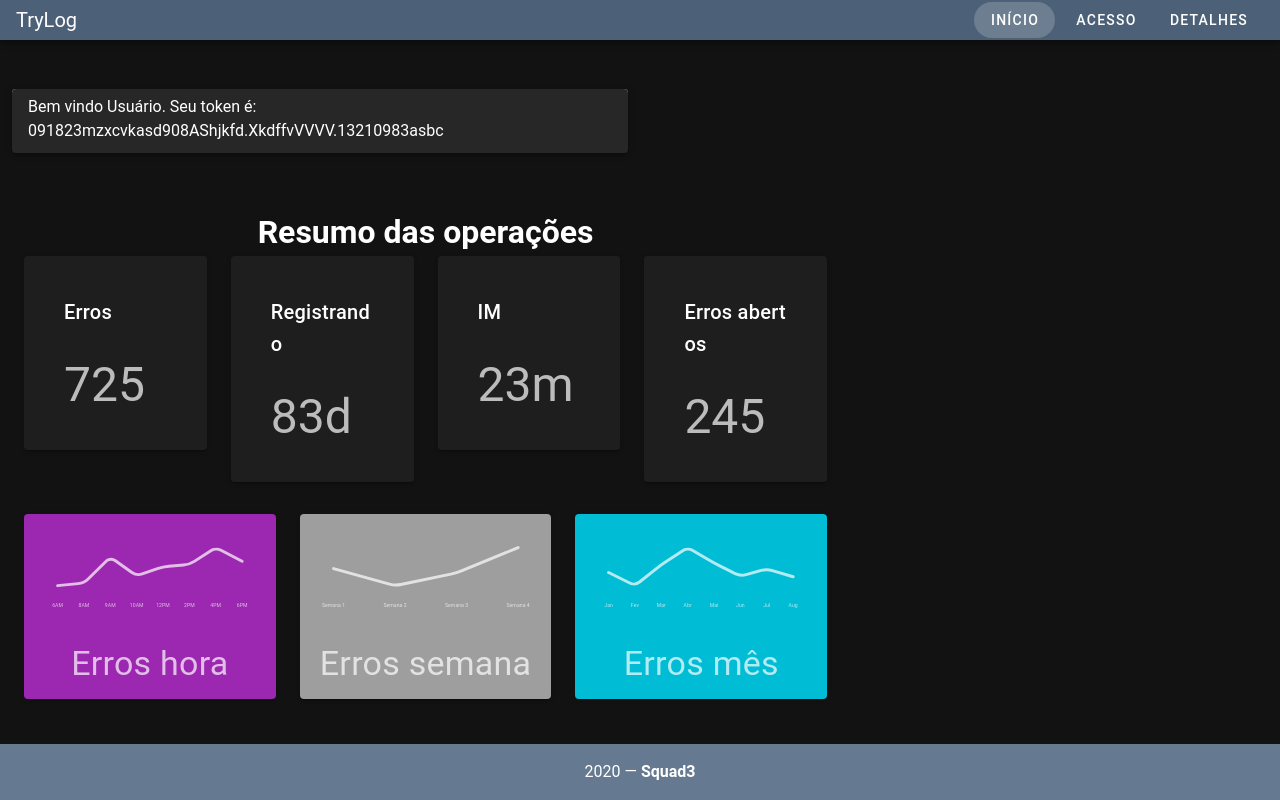
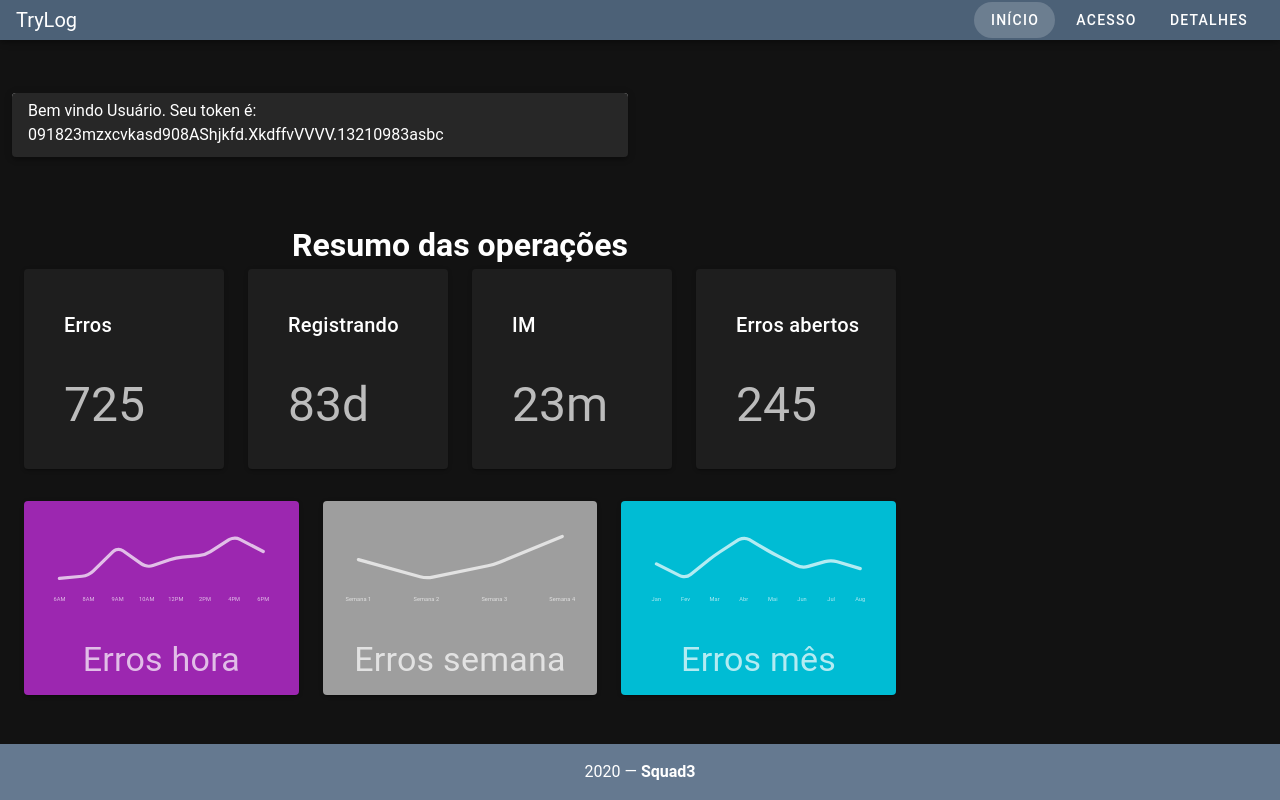
Before and after one commit to Calkines/TryLog.Frontend, a Vue app: page / in a window 1280 px wide. Built offline with nearby package versions, Linux system fonts and the light colour scheme; the HTML template or start-up script is replaced by a standard one.

Commit message:
fix: card height width to 200px and truncate title card

```diff
--- a/src/components/StatisticCard.vue
+++ b/src/components/StatisticCard.vue
@@ -3,10 +3,20 @@
     <!-- Using the elevation prop -->
     <v-hover>
       <template v-slot="{ hover }">
-        <v-card :elevation="hover ? 5 : 2" class="mx-auto pa-6">
+        <v-card
+          :elevation="hover ? 5 : 2"
+          class="mx-auto pa-6"
+          height="200px"
+          width="200px"
+        >
           <v-tooltip :open-delay="800" top>
             <template v-slot:activator="{ on }">
-              <v-card-title v-on="on">{{ statistic.title }}</v-card-title>
+              <v-card-title
+                class="d-inline-block text-truncate"
+                style="max-width: 110%;"
+                v-on="on"
+                >{{ statistic.title }}</v-card-title
+              >
             </template>
             <span>{{ statistic.title_tooltip }}</span>
           </v-tooltip>
```
